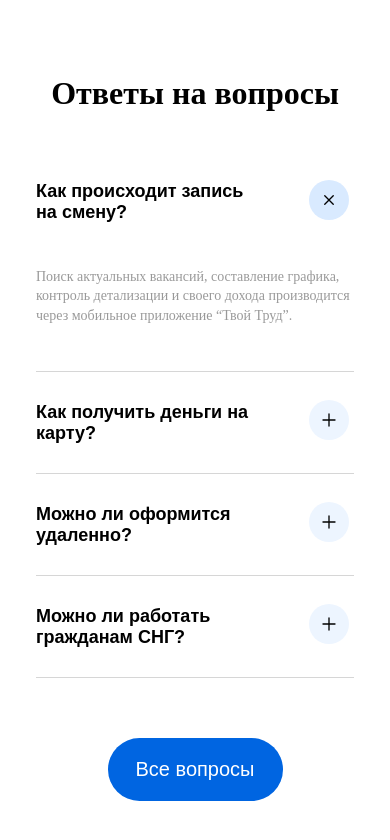
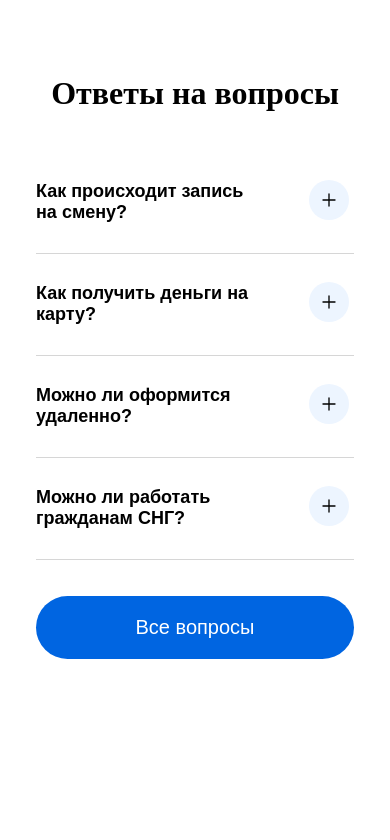
Before and after one commit to mahlufartem/frontend-tvoy-trud, a Next.js app: page /MainPage/sections/Section_8/Section_8 in a window 390 px wide. Shown: the top 840 px of the page. Built offline with nearby package versions, Linux system fonts and the light colour scheme.

Commit message:
раздел FAQ

```diff
--- a/src/components/FAQ/FAQ.jsx
+++ b/src/components/FAQ/FAQ.jsx
@@ -10,7 +10,7 @@ import { faq } from '@/components/FAQ/data'
 import styles from './FAQ.module.scss'
 
 const FAQ = () => {
-	const [activeId, setActiveId] = useState(1)
+	const [activeId, setActiveId] = useState(null)
 
 	const toggle = id => {
 		setActiveId(prev => (prev === id ? null : id))
--- a/src/components/FAQ/FAQ.module.scss
+++ b/src/components/FAQ/FAQ.module.scss
@@ -96,4 +96,9 @@
   color: $main-white;
   font-size: 20px;
   cursor: pointer;
+
+  @media (max-width: 1023px) {
+    width: 100%;
+    margin-top: -40px;
+  }
 }
```
